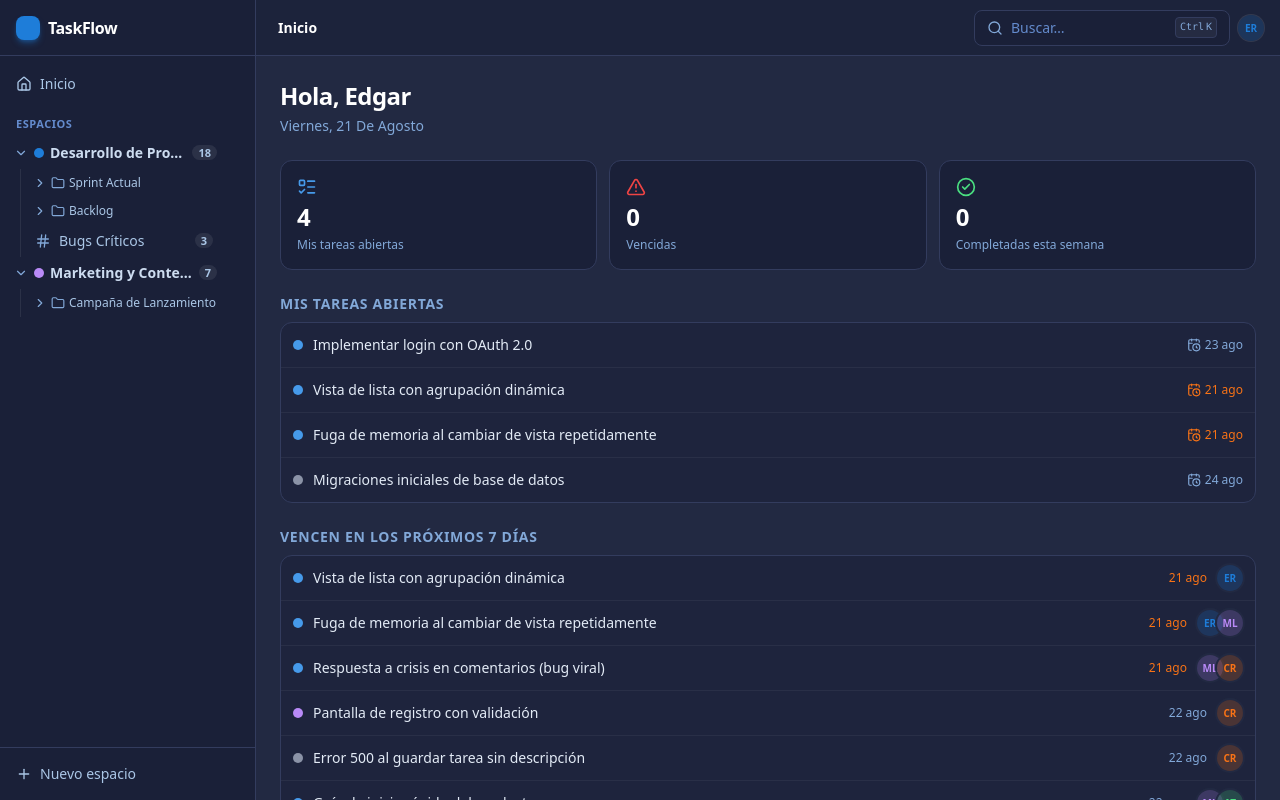
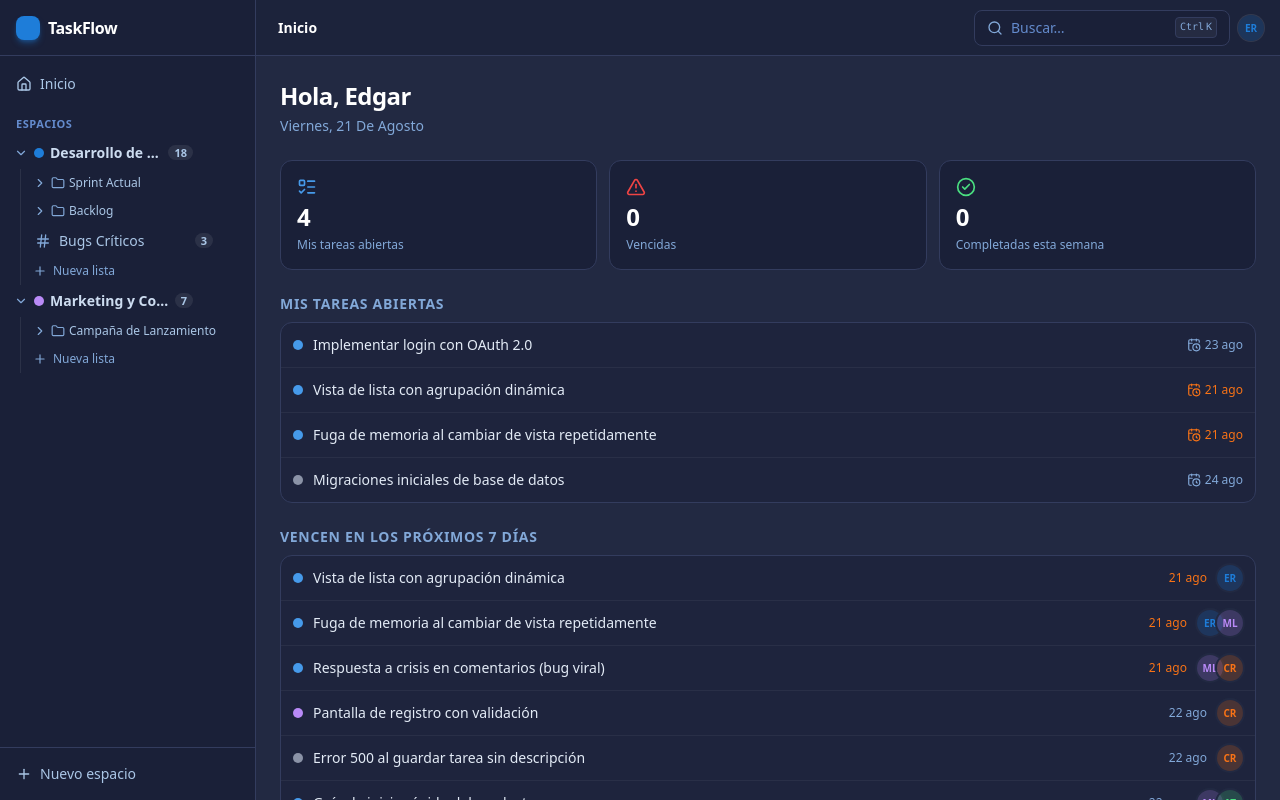
Before and after one commit to rscedgar/claude, a Next.js app: page /app in a window 1280 px wide. Built offline with nearby package versions, Linux system fonts and the light colour scheme.

Commit message:
feat(sidebar/#10): add hover quick-create for lists in spaces and folders
Plus button appears on hover of space rows (space-level list) and
folder rows (list inside folder), reusing NewListModal; inline
Nueva lista row at the end of expanded space trees.

```diff
--- a/src/components/layout/Sidebar/index.tsx
+++ b/src/components/layout/Sidebar/index.tsx
@@ -12,6 +12,7 @@ import { usePathname } from "next/navigation";import {
   Star,
 } from "lucide-react";
 import NavItem from "@/components/layout/NavItem";
+import NewListModal from "@/components/layout/NewListModal";
 import NewSpaceModal from "@/components/layout/NewSpaceModal";
 import Skeleton from "@/components/ui/Skeleton";
 import Tooltip from "@/components/ui/Tooltip";
@@ -54,6 +55,31 @@ const FavoriteStar = ({ entityId }: { entityId: string }) => {
     </Tooltip>
   );
 };
+
+const QuickAddButton = ({ label, onClick }: { label: string; onClick: () => void }) => (
+  <Tooltip label={label}>
+    <span
+      role="button"
+      tabIndex={0}
+      aria-label={label}
+      onClick={(event) => {
+        event.preventDefault();
+        event.stopPropagation();
+        onClick();
+      }}
+      onKeyDown={(event) => {
+        if (event.key === "Enter" || event.key === " ") {
+          event.preventDefault();
+          event.stopPropagation();
+          onClick();
+        }
+      }}
+      className={styles.quickAdd}
+    >
+      <Plus className="size-3.5" />
+    </span>
+  </Tooltip>
+);
 
 interface TreeListProps {
   listId: string;
@@ -99,6 +125,13 @@ const SpaceTree = ({ spaceId, collapsedSidebar, openCounts }: SpaceTreeProps) =>
 
   const [expanded, setExpanded] = useState(true);
   const [expandedFolders, setExpandedFolders] = useState<Record<string, boolean>>({});
+  const [listModalFolderId, setListModalFolderId] = useState<string | null>(null);
+  const [listModalOpen, setListModalOpen] = useState(false);
+
+  const openListModal = (folderId: string | null) => {
+    setListModalFolderId(folderId);
+    setListModalOpen(true);
+  };
 
   if (!space) return null;
 
@@ -136,6 +169,12 @@ const SpaceTree = ({ spaceId, collapsedSidebar, openCounts }: SpaceTreeProps) =>
         <span className={styles.label}>{space.name}</span>
         <span className={styles.count}>{totalOpen}</span>
         <span onClick={(event) => event.stopPropagation()}>
+          <QuickAddButton
+            label={`Nueva lista en ${space.name}`}
+            onClick={() => openListModal(null)}
+          />
+        </span>
+        <span onClick={(event) => event.stopPropagation()}>
           <FavoriteStar entityId={space.id} />
         </span>
       </button>
@@ -161,6 +200,12 @@ const SpaceTree = ({ spaceId, collapsedSidebar, openCounts }: SpaceTreeProps) =>
                   />
                   <FolderIcon className="size-3.5 shrink-0 text-ebony-400" aria-hidden />
                   <span className={styles.label}>{folder.name}</span>
+                  <span onClick={(event) => event.stopPropagation()}>
+                    <QuickAddButton
+                      label={`Nueva lista en ${folder.name}`}
+                      onClick={() => openListModal(folder.id)}
+                    />
+                  </span>
                 </button>
                 {folderExpanded && (
                   <div className={styles.treeIndent}>
@@ -186,8 +231,26 @@ const SpaceTree = ({ spaceId, collapsedSidebar, openCounts }: SpaceTreeProps) =>
               count={openCounts[list.id]}
             />
           ))}
+
+          {expanded && (
+            <button
+              type="button"
+              onClick={() => openListModal(null)}
+              className={styles.addListRow}
+            >
+              <Plus className="size-3.5" />
+              Nueva lista
+            </button>
+          )}
         </div>
       )}
+
+      <NewListModal
+        open={listModalOpen}
+        onClose={() => setListModalOpen(false)}
+        spaceId={space.id}
+        defaultFolderId={listModalFolderId}
+      />
     </div>
   );
 };
--- a/src/components/layout/Sidebar/styles.ts
+++ b/src/components/layout/Sidebar/styles.ts
@@ -30,6 +30,17 @@ const styles: SidebarStyles = {
   count: "shrink-0 rounded-full bg-white/8 px-1.5 text-[11px] font-semibold tabular-nums text-ebony-300",
   star: "cursor-pointer rounded p-0.5 text-ebony-500 opacity-0 transition-opacity hover:text-congress-300 focus-visible:opacity-100 focus-visible:outline-hidden group-hover:opacity-100",
   starActive: "text-congress-400 opacity-100 [&>svg]:fill-current",
+  quickAdd: `
+    flex cursor-pointer items-center rounded p-0.5 text-ebony-500 opacity-0
+    transition-opacity hover:bg-white/8 hover:text-congress-300
+    focus-visible:opacity-100 focus-visible:outline-hidden
+    group-hover:opacity-100 group-focus-within:opacity-100
+  `,
+  addListRow: `
+    flex h-7 cursor-pointer items-center gap-1.5 rounded-md px-1.5 text-xs
+    font-medium text-ebony-400 transition-colors hover:bg-white/5
+    hover:text-white focus-visible:outline-hidden
+  `,
   treeIndent: "ml-3 border-l border-white/8 pl-1.5",
   folderRow: `
     flex h-7 w-full cursor-pointer items-center gap-1 rounded-md px-1.5
--- a/src/components/layout/Sidebar/types.ts
+++ b/src/components/layout/Sidebar/types.ts
@@ -18,6 +18,8 @@ export interface SidebarStyles {
   count: string;
   star: string;
   starActive: string;
+  quickAdd: string;
+  addListRow: string;
   treeIndent: string;
   folderRow: string;
   collapsedBody: string;
```
